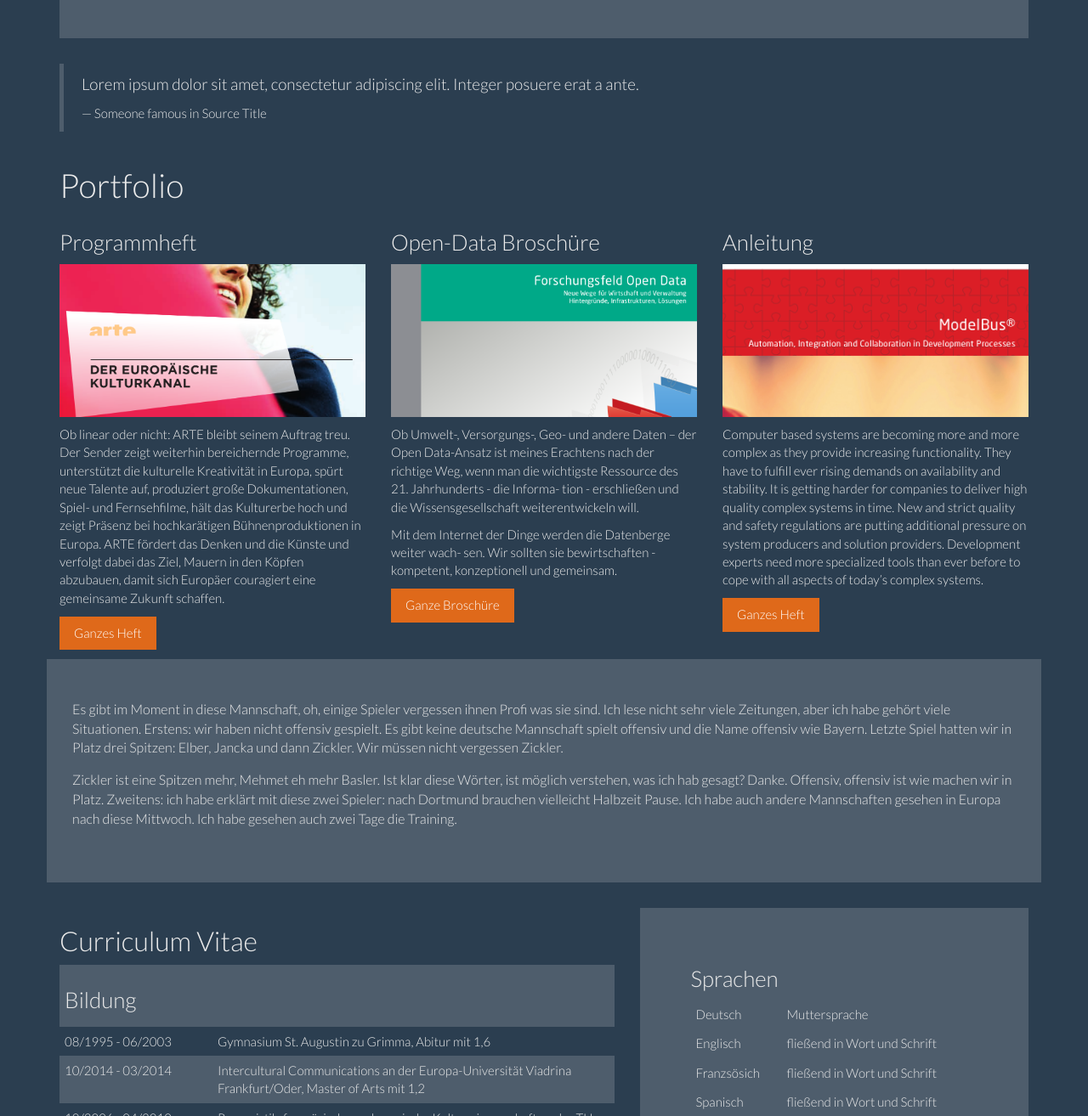
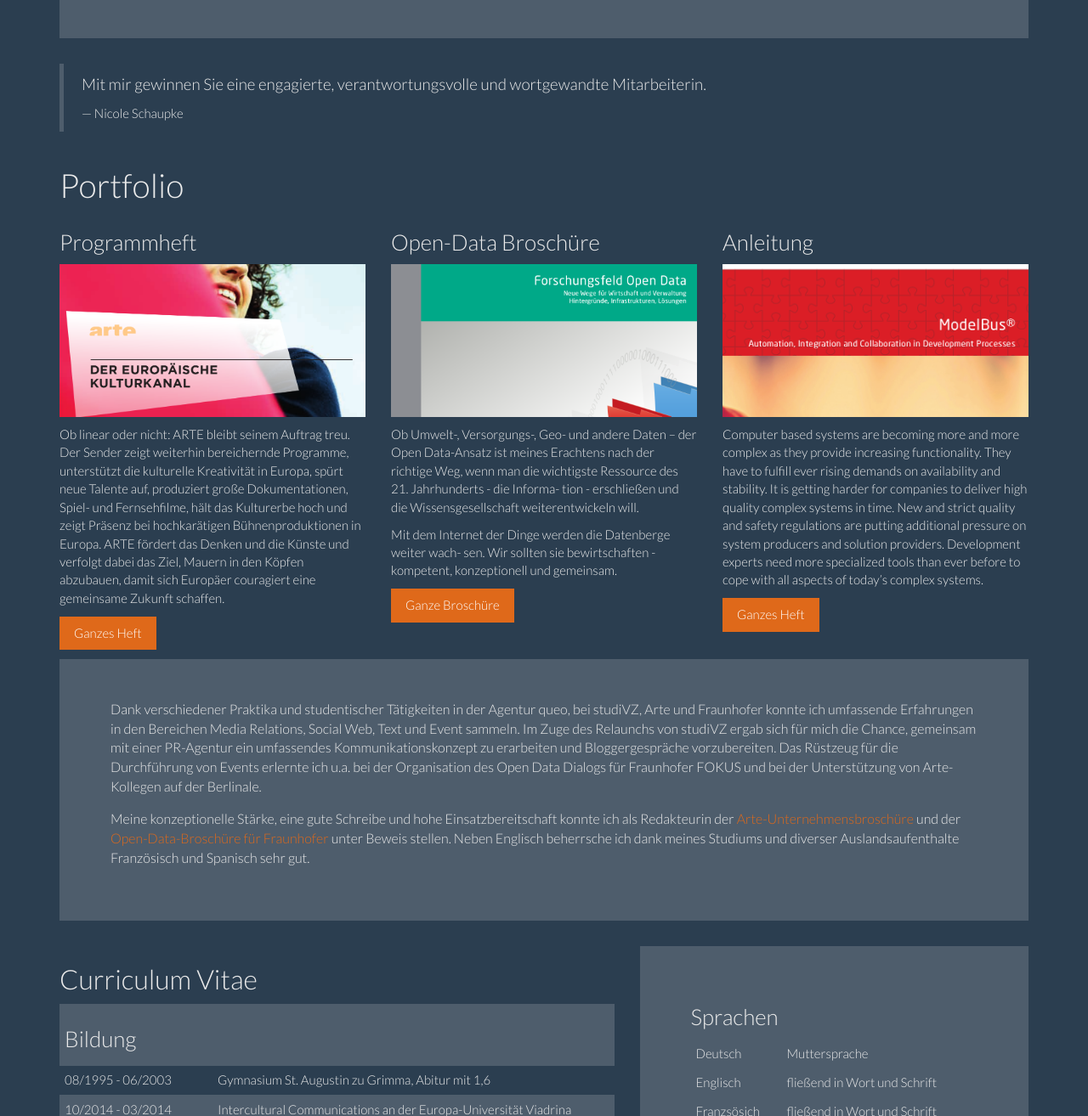
Before and after one commit to netAction/nicole-portfolio, a plain HTML site: page index.html in a window 1280 px wide. Shown: the part 286-1600 px from the top of the page at 85% size. Drawn offline with Linux system fonts and the light colour scheme.

Commit message:
Lorem Ipsum stellt doch keiner ein!

```diff
--- a/index.html
+++ b/index.html
@@ -67,8 +67,8 @@
 
 		<div class="container">
 			<blockquote>
-				<p>Lorem ipsum dolor sit amet, consectetur adipiscing elit. Integer posuere erat a ante.</p>
-				<small>Someone famous in <cite title="Source Title">Source Title</cite></small>
+				<p>Mit mir gewinnen Sie eine engagierte, verantwortungsvolle und wortgewandte Mitarbeiterin.</p>
+				<small>Nicole Schaupke</small>
 			</blockquote>
 		</div>
 
@@ -147,10 +147,11 @@
 		</div><!-- container -->
 
 
-		<div class="container jumbotron">
-			<p>Es gibt im Moment in diese Mannschaft, oh, einige Spieler vergessen ihnen Profi was sie sind. Ich lese nicht sehr viele Zeitungen, aber ich habe gehört viele Situationen. Erstens: wir haben nicht offensiv gespielt. Es gibt keine deutsche Mannschaft spielt offensiv und die Name offensiv wie Bayern. Letzte Spiel hatten wir in Platz drei Spitzen: Elber, Jancka und dann Zickler. Wir müssen nicht vergessen Zickler.</p>
-
-			<p>Zickler ist eine Spitzen mehr, Mehmet eh mehr Basler. Ist klar diese Wörter, ist möglich verstehen, was ich hab gesagt? Danke. Offensiv, offensiv ist wie machen wir in Platz. Zweitens: ich habe erklärt mit diese zwei Spieler: nach Dortmund brauchen vielleicht Halbzeit Pause. Ich habe auch andere Mannschaften gesehen in Europa nach diese Mittwoch. Ich habe gesehen auch zwei Tage die Training.</p>
+		<div class="container">
+			<div class="jumbotron">
+				<p>Dank verschiedener Praktika und studentischer Tätigkeiten in der Agentur queo, bei studiVZ, Arte und Fraunhofer konnte ich umfassende Erfahrungen in den Bereichen Media Relations, Social Web, Text und Event sammeln. Im Zuge des Relaunchs von studiVZ ergab sich für mich die Chance, gemeinsam mit einer PR-Agentur ein umfassendes Kommunikationskonzept zu erarbeiten und Bloggergespräche vorzubereiten. Das Rüstzeug für die Durchführung von Events erlernte ich u.a. bei der Organisation des Open Data Dialogs für Fraunhofer FOKUS und bei der Unterstützung von Arte-Kollegen auf der Berlinale.</p>
+				<p>Meine konzeptionelle Stärke, eine gute Schreibe und hohe Einsatzbereitschaft konnte ich als Redakteurin der <a href="material/arte.pdf">Arte-Unternehmensbroschüre</a> und der <a href="material/fraunhofer-open-data.pdf">Open-Data-Broschüre für Fraunhofer</a> unter Beweis stellen. Neben Englisch beherrsche ich dank meines Studiums und diverser Auslandsaufenthalte Französisch und Spanisch sehr gut.</p>
+			</div>
 		</div>
 
 
```
